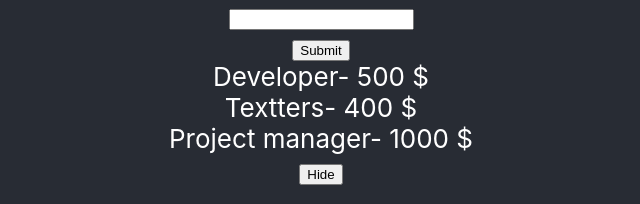
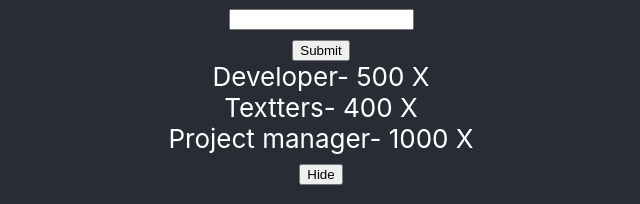
Before and after one commit to damchihieu/react-basic, a React (Create React App) app: page / in a window 1280 px wide. Both pictures are taken after a click on the button "Show". Shown: the part 436-640 px from the top of the page, without its empty margins (319-959 px from the left). Built offline with nearby package versions, Linux system fonts and the light colour scheme.

Commit message:
video #17 xoa du lieu

```diff
--- a/src/views/examble/AddComponent.js
+++ b/src/views/examble/AddComponent.js
@@ -47,7 +47,7 @@
             value={this.state.salary}
             onChange={(event)=> this.handleChangeSalary(event)}
             /><br/>
-            <input type="submit"
+            <input type="Submit"
             onClick={(event) => this.handleSubmit(event)}
             />
        </form>
--- a/src/views/examble/ChildComponent.js
+++ b/src/views/examble/ChildComponent.js
@@ -7,6 +7,10 @@
         this.setState({
             showjobs: !this.state.showjobs
         })
+    }
+    handleOnclickDelete = (job)=>{
+        console.log(">>>>> handleOnclickdelete",job)
+        this.props.deleteAJobs(job)
     }
     render(){
         let {arr} = this.props;
@@ -28,7 +32,7 @@
 
                             return (
                                 <div key={item.id}>
-                                    {item.title}- {item.salary} $
+                                    {item.title}- {item.salary} <></> <span onClick={ () => this.handleOnclickDelete(item)}>X</span>
                                 </div>
                             )
                         })
--- a/src/views/examble/Mycomponent.js
+++ b/src/views/examble/Mycomponent.js
@@ -12,8 +12,18 @@
 
    addNewjob = (job) =>{
     console.log('>>>> check job form parent',job)
+    // let currentJobs = this.state.arrJobs
+    //     currentJobs.push(job)
         this.setState({
             arrJobs: [...this.state.arrJobs,job]
+        // arrJobs:currentJobs
+        })
+   }
+   deleteAJobs = (job) =>{
+    let currentJobs = this.state.arrJobs;
+    currentJobs = currentJobs.filter(item => item.id !==job.id)
+        this.setState({
+            arrJobs: currentJobs
         })
    }
 
@@ -27,7 +37,9 @@
 
                <ChildComponent
 
-               arr = {this.state.arrJobs}/>
+               arr = {this.state.arrJobs}
+               deleteAJobs ={this.deleteAJobs}
+               />
 
             </>
         )
```
